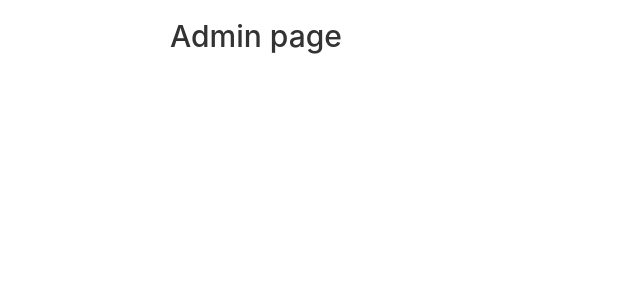
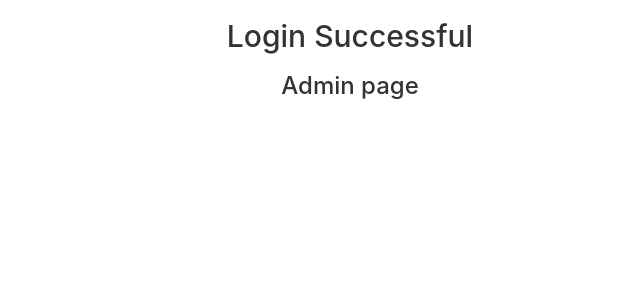
Before and after one commit to abckjdfhnkasjd/React-Training, a React (Create React App) app in the folder react-assignment/question6/: page /admin in a window 1280 px wide. Shown: the top 300 px of the page, without its empty margins (290-930 px from the left). Built offline with nearby package versions, Linux system fonts and the light colour scheme.

Commit message:
Commiting code for question 6

```diff
--- a/react-assignment/question6/src/Admin.js
+++ b/react-assignment/question6/src/Admin.js
@@ -7,7 +7,8 @@ class Admin extends React.Component {
             <div className="row justify-content-center">
                 <div className="col-md-4 col-sm-12 col-xs-12"></div>
                 <div className="col-md-4 col-sm-12 col-xs-12">
-                    <h2>Admin page</h2>
+                    <h2 className="text-center">Login Successful</h2>
+                    <h3 className="text-center">Admin page</h3>
                 </div>
                 <div className="col-md-4 col-sm-12 col-xs-12"></div>
             </div>
```
